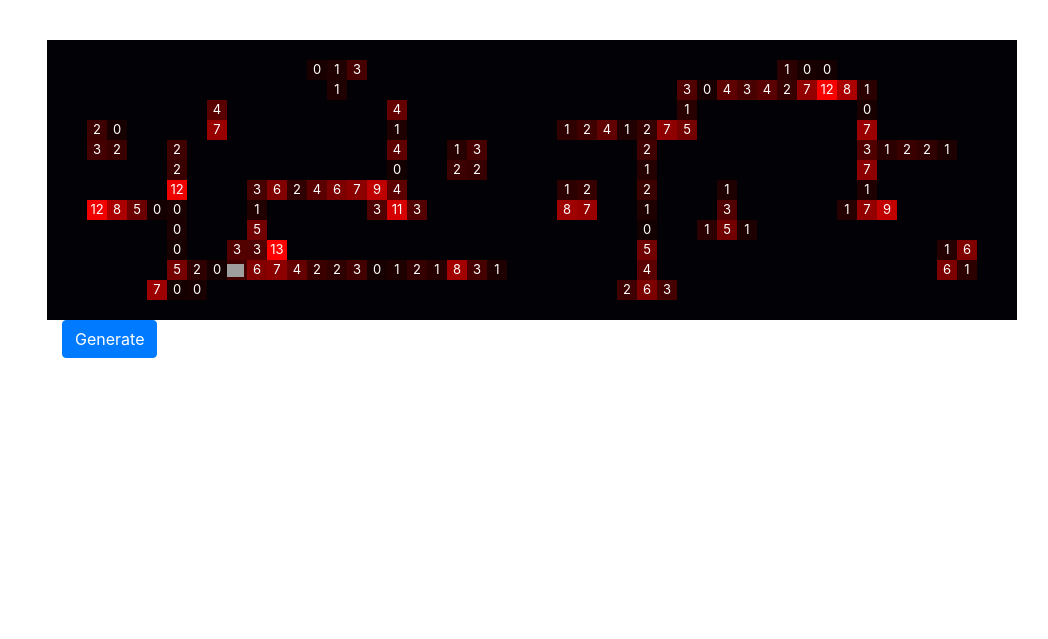
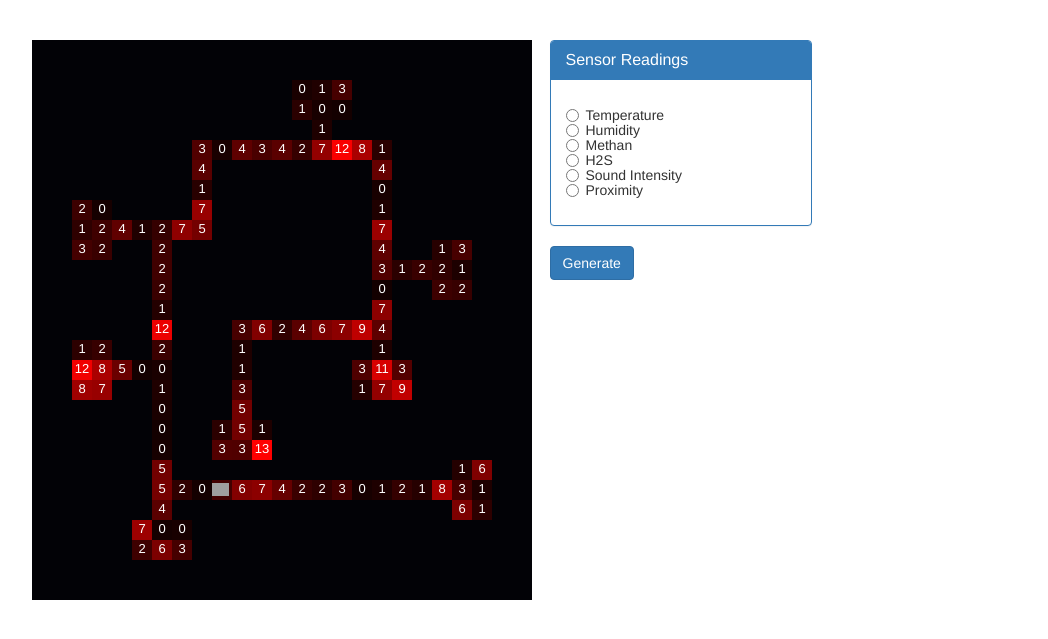
Before and after one commit to AhmedAtef07/SewageSwarm, a Flask app: page / in a window 1280 px wide. Shown: the top 639 px of the page, without its empty margins (8-1056 px from the left). Run offline with Flask 2, Linux system fonts and the light colour scheme; some libraries are stand-ins or nearby versions; grey boxes are pictures that could not be loaded.

Commit message:
Add sensor readings.

```diff
--- a/templates/index.html
+++ b/templates/index.html
@@ -70,7 +70,8 @@
           generated: [],
           robots: [
             { i: 22, k: 9 }
-          ]
+          ],
+          sensors: ['Temperature', 'Humidity', 'Methan', 'H2S', 'Sound Intensity', 'Proximity']
         },
         computed: {
           movingRobot () {
@@ -227,6 +228,8 @@
     <div class="container" style="padding-top: 40px" id="el">
 
       <div class="row">
+        <div class="col-xs-5">
+          <div class="row">
             <div class="row" v-for="(row, i) in grid">
               <div v-for="(cell, k) in row">
                 <div class="grid-cell" style="float: left; color: white" :class="getClass(i, k)">
@@ -244,9 +247,22 @@
               </div>
             </div>
           </div>
-
-      <div class="row options">
+        </div>
+        <div class="col-xs-3">
+          <div class="panel panel-primary">
+            <div class="panel-heading">
+              <h3 class="panel-title">Sensor Readings</h3>
+            </div>
+            <div class="panel-body">
+              <div class="radio">
+                <label class="radio" v-for="sensor in sensors">
+                  <input type="radio" name="sensors" @click="randomizeReading()"> {{ sensor }}
+                </label>
+              </div>
+            </div>
+          </div>
           <button class="btn btn-primary" @click="randomizeReading()">Generate</button>
+        </div>
       </div>
 
       <div class="row">
```
Lines whose indentation alone changed are shown as unchanged.
